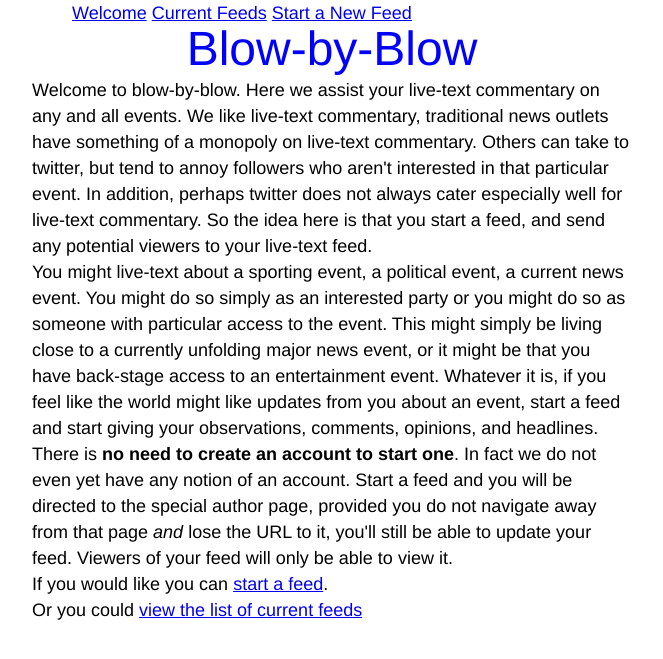
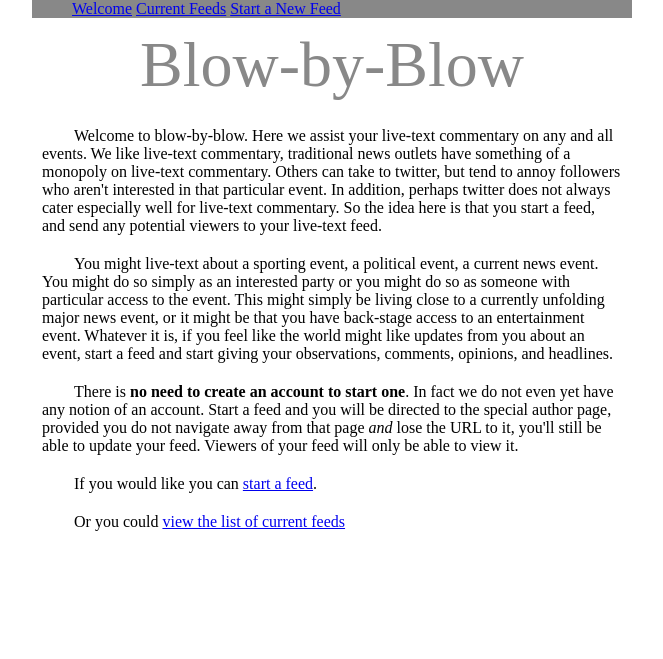
Before and after one commit to allanderek/blow-by-blow, a Flask app: page / in a window 1280 px wide. Shown: the top 659 px of the page, without its empty margins (308-971 px from the left). Run offline with Flask 2, Linux system fonts and the light colour scheme; some libraries are stand-ins or nearby versions.

Commit message:
Some minor style changes, mostly in preparation for attempting to do some theming.

```diff
--- a/app/templates/base.html
+++ b/app/templates/base.html
@@ -17,12 +17,21 @@
     margin: 0 auto;
 }
 
+p {
+   padding: 10px;
+   text-indent: 2em;
+}
+
 .page-title{
     text-align: center;
-    font-size: 3rem;
-    color: blue;
+    font-size: 4em;
+    color: #888888;
     padding: 10px;
     padding-bottom: 15px;
+}
+
+#main_menu{
+    background-color: #888888;
 }
 
 #main_menu ul li{
@@ -30,7 +39,6 @@
 }
 
 body {
-    font: 18px/26px Helvetica, Sans-Serif;
 }
 
 .main-column{
```
Also changed, not shown: app/templates/view_feed.html (+6 -4 lines).
